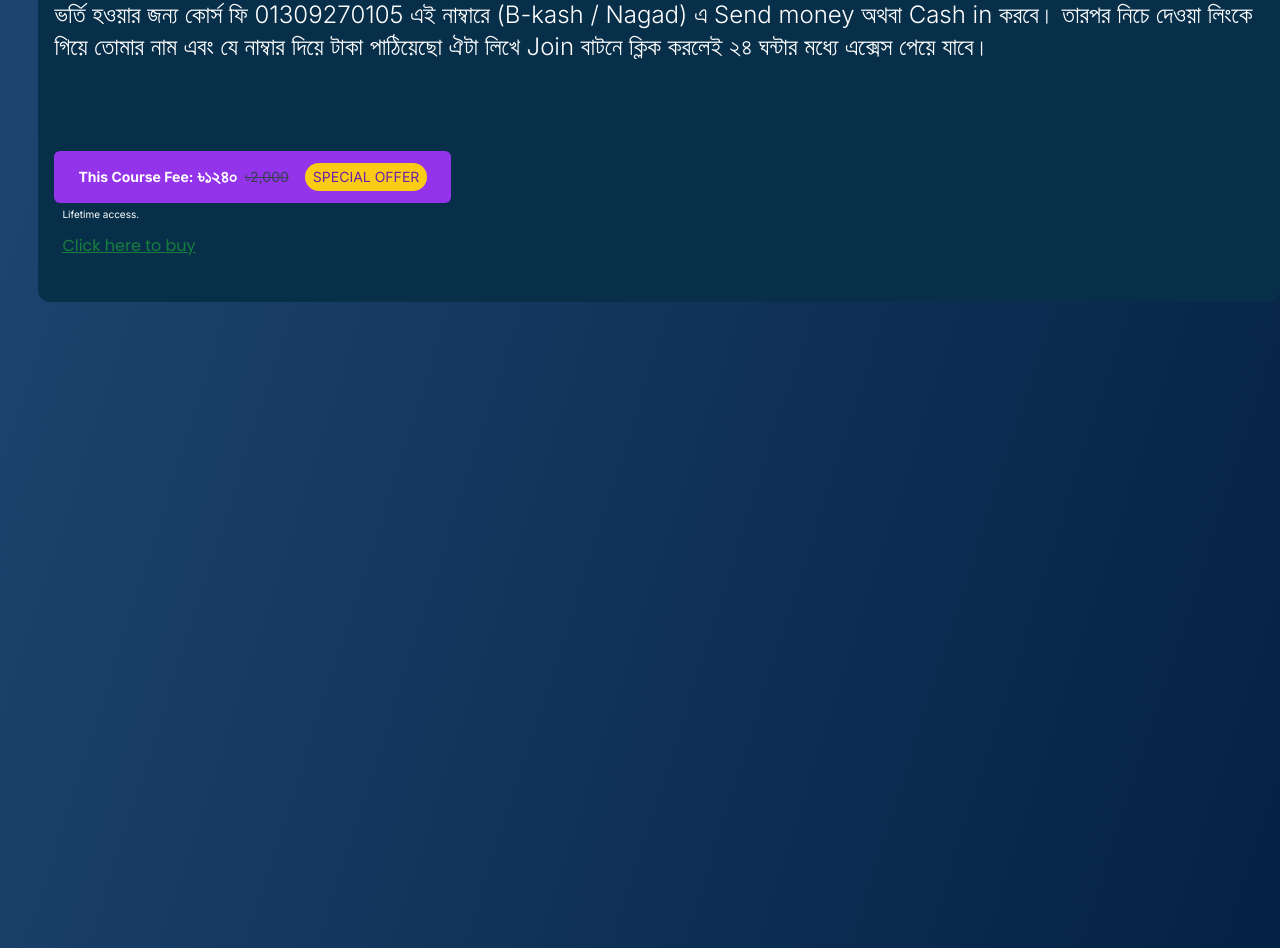
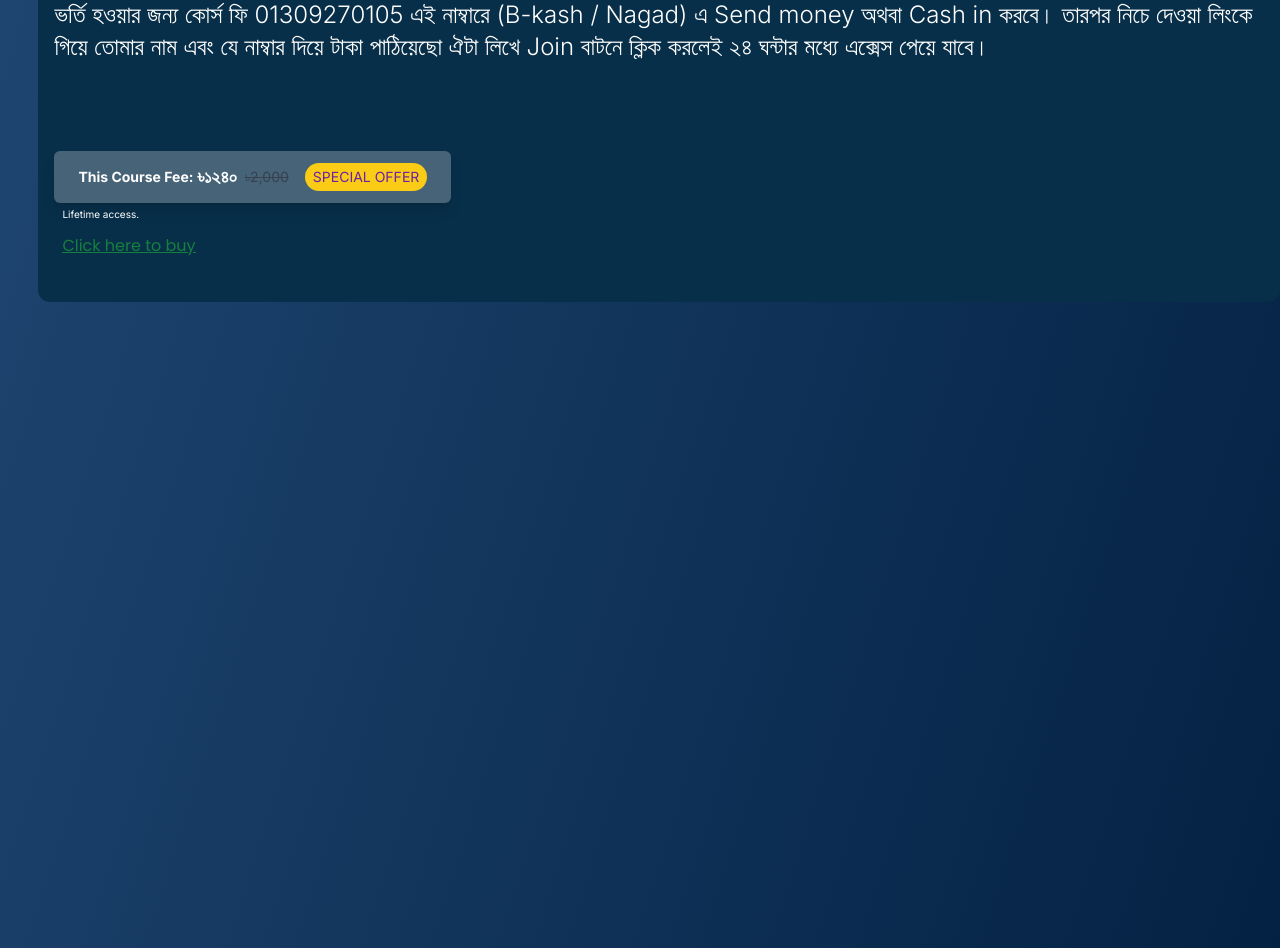
Before and after one commit to Ahon-Moai/Redwan1, a React (Vite) app: page /chemistry in a window 1280 px wide. Shown: the part 2387-3335 px from the top of the page. Built offline with nearby package versions, Linux system fonts and the light colour scheme; a web font is replaced by a local one.

Commit message:
UIFixed5  commit

```diff
--- a/src/Components/pages/Chemistry.jsx
+++ b/src/Components/pages/Chemistry.jsx
@@ -194,7 +194,7 @@ const Chemistry = () => {
                   Join বাটনে ক্লিক করলেই ২৪ ঘন্টার মধ্যে এক্সেস পেয়ে যাবে।
                 </span>
               </div>
-              <button className="py-2 px-2 mt-2 text-white bg-purple-600 hover:bg-purple-700 focus:outline-none focus:ring-2 focus:ring-offset-2 focus:ring-purple-500 sm:py-3 sm:px-6 rounded-md flex items-center justify-between">
+              <button className="py-2 px-2 mt-2 text-white bg-opacity-25 bg-white bg-blur  shadow-lg hover:bg-purple-700 focus:outline-none focus:ring-2 focus:ring-offset-2 focus:ring-purple-500 sm:py-3 sm:px-6 rounded-md flex items-center justify-between">
                 <span className="text-xs sm:text-sm font-bold">
                   This Course Fee:
                 </span>
```
